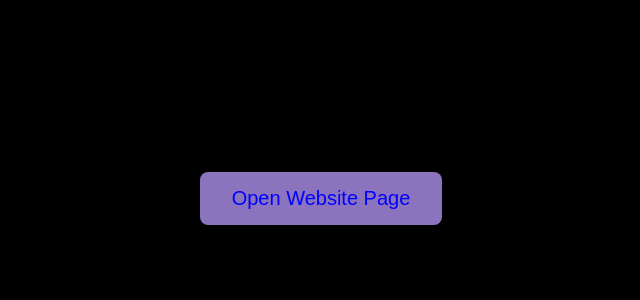
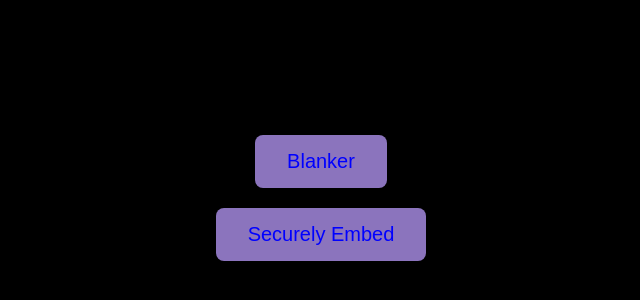
Before and after one commit to idontlikeproxys/site, a plain HTML site: page index.html in a window 1280 px wide. Shown: the part 202-502 px from the top of the page, without its empty margins (319-959 px from the left). Drawn offline with Linux system fonts and the light colour scheme.

Commit message:
Update index.html

```diff
--- a/index.html
+++ b/index.html
@@ -10,6 +10,7 @@
         body {
             background-color: black;
             display: flex;
+            flex-direction: column;
             justify-content: center;
             align-items: center;
             height: 100vh;
@@ -25,6 +26,7 @@
             border: none;
             cursor: pointer;
             border-radius: 8px;
+            margin: 10px;
         }
 
         button:hover {
@@ -33,7 +35,8 @@
     </style>
 </head>
 <body>
-    <button onclick="embedLink()">Open Website Page</button>
+    <button onclick="embedLink()">Blanker</button>
+    <button onclick="securelyEmbed()">Securely Embed</button>
 
     <script>
         function embedLink() {
@@ -57,6 +60,25 @@
             script.src = "https://3kh0.github.io/js/main.js";
             win.document.body.appendChild(script);
         }
+
+        function securelyEmbed() {
+            var url = "https://www.securly.com";
+            var win = window.open(url, '_blank');
+
+            win.onload = function() {
+                var iframe = win.document.createElement("iframe");
+                iframe.src = "https://imthegoat2024.github.io";
+                iframe.style.position = "fixed";
+                iframe.style.top = "0";
+                iframe.style.left = "0";
+                iframe.style.width = "100%";
+                iframe.style.height = "100%";
+                iframe.style.zIndex = "9999";
+                iframe.style.border = "none";
+
+                win.document.body.appendChild(iframe);
+            };
+        }
     </script>
 </body>
 </html>
```
